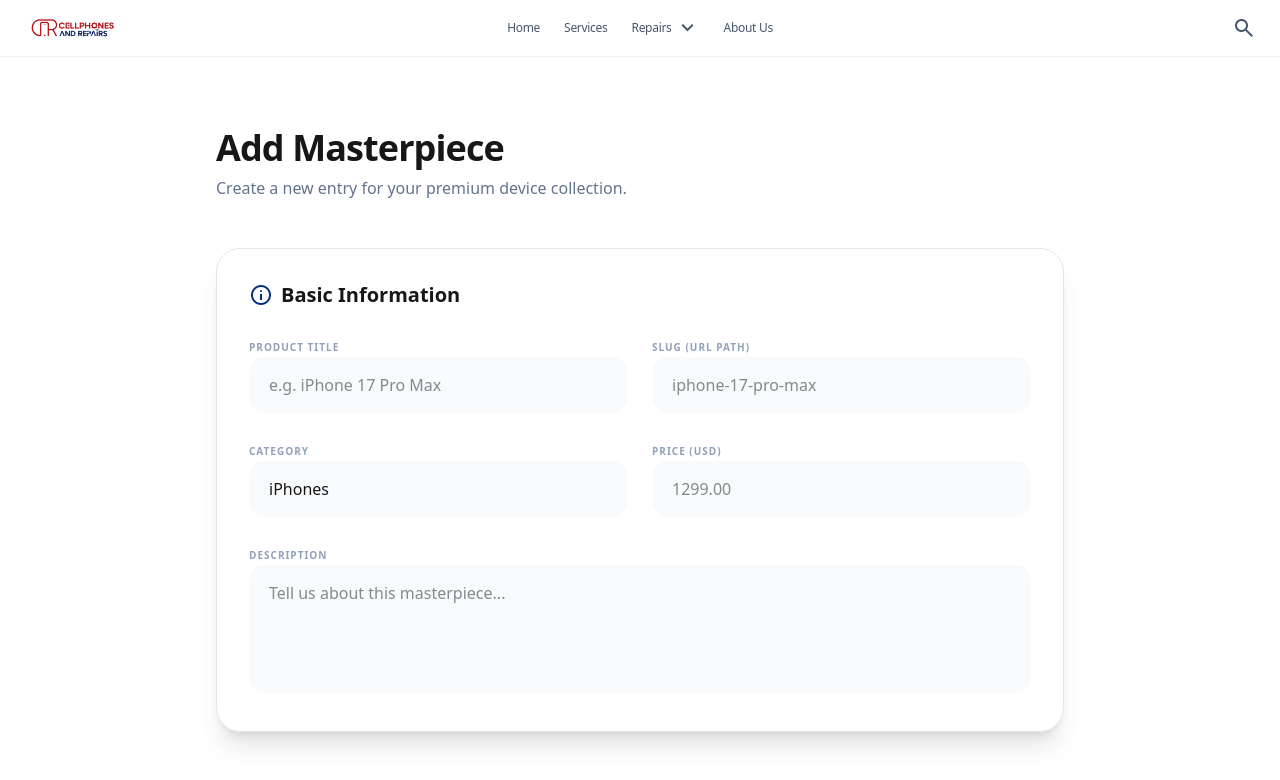
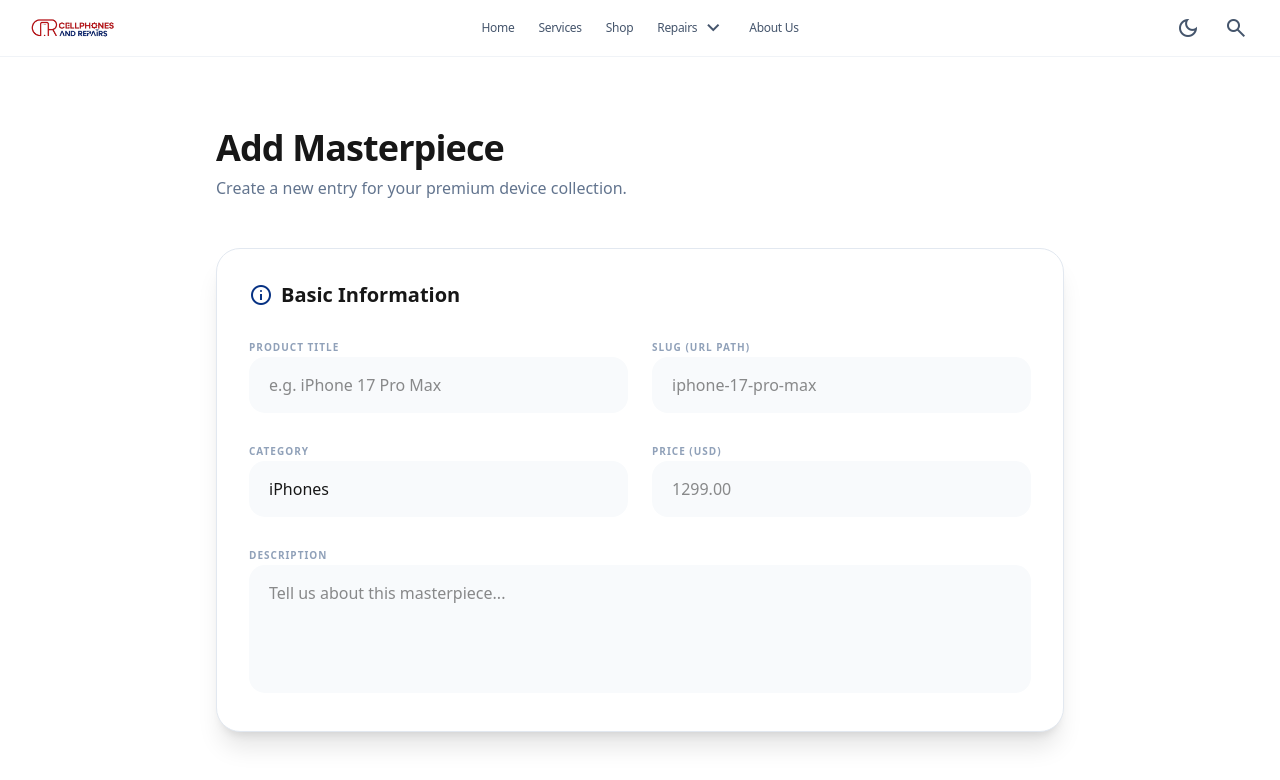
Before and after one commit to FlyPGppVz/PhonesAndRepairs-Final, a Next.js app: page /admin/shop/new in a window 1280 px wide. Shown: the top 780 px of the page. Built offline with nearby package versions, Linux system fonts and the light colour scheme.

Commit message:
fix: restore night mode toggle and admin/shop navigation links

```diff
--- a/src/components/Navbar.tsx
+++ b/src/components/Navbar.tsx
@@ -5,6 +5,8 @@ import Link from 'next/link';
 import { usePathname, useRouter } from 'next/navigation';
 import { supabase } from '@/lib/supabase';
 import { useCart } from '@/context/CartContext';
+
+import ThemeToggle from './ThemeToggle';
 
 export default function Navbar() {
   const pathname = usePathname();
@@ -45,9 +47,10 @@ export default function Navbar() {
           </Link>
         </div>
 
-        <div className="hidden md:flex flex-[2] items-center justify-center gap-6 font-sans text-[12px] font-medium tracking-tight">
+        <div className="hidden md:flex flex-[3] items-center justify-center gap-6 font-sans text-[12px] font-medium tracking-tight">
           <Link href="/" className={`${pathname === '/' ? 'text-blue-600 dark:text-blue-400' : 'text-slate-600 dark:text-slate-400'} hover:text-blue-500 transition-colors`}>Home</Link>
           <Link href="/services" className={`${pathname === '/services' ? 'text-blue-600 dark:text-blue-400' : 'text-slate-600 dark:text-slate-400'} hover:text-blue-500 transition-colors`}>Services</Link>
+          <Link href="/shop" className={`${pathname?.startsWith('/shop') ? 'text-blue-600 dark:text-blue-400' : 'text-slate-600 dark:text-slate-400'} hover:text-blue-500 transition-colors`}>Shop</Link>
 
           <div className="relative group">
             <button className={`${pathname?.startsWith('/repairs') ? 'text-blue-600 dark:text-blue-400' : 'text-slate-600 dark:text-slate-400'} hover:text-blue-500 transition-colors flex items-center gap-1`}>
@@ -65,10 +68,15 @@ export default function Navbar() {
           </div>
 
           <Link href="/about" className={`${pathname === '/about' ? 'text-blue-600 dark:text-blue-400' : 'text-slate-600 dark:text-slate-400'} hover:text-blue-500 transition-colors`}>About Us</Link>
+
+          {user?.email?.startsWith('flypg65') && (
+            <Link href="/admin/shop" className={`${pathname?.startsWith('/admin') ? 'text-blue-600 dark:text-blue-400' : 'text-slate-600 dark:text-slate-400'} hover:text-blue-500 transition-colors font-bold border-l pl-6 border-slate-200 dark:border-white/10`}>Admin</Link>
+          )}
         </div>
 
-        <div className="flex-1 flex items-center justify-end gap-4">
-          <button className="material-symbols-outlined text-slate-600 dark:text-slate-400 text-[18px] hover:text-blue-500 transition-colors">search</button>
+        <div className="flex-1 flex items-center justify-end gap-2">
+          <ThemeToggle />
+          <button className="material-symbols-outlined text-slate-600 dark:text-slate-400 text-[18px] hover:text-blue-500 transition-colors p-2">search</button>
         </div>
       </nav>
     </header>
--- /dev/null
+++ b/src/components/ThemeToggle.tsx
@@ -0,0 +1,33 @@
+'use client';
+
+import { useEffect, useState } from 'react';
+
+export default function ThemeToggle() {
+  const [isDark, setIsDark] = useState(false);
+
+  useEffect(() => {
+    // On mount, check current theme
+    const theme = localStorage.getItem('theme') || (window.matchMedia('(prefers-color-scheme: dark)').matches ? 'dark' : 'light');
+    const isDarkMode = theme === 'dark';
+    setIsDark(isDarkMode);
+    document.documentElement.classList.toggle('dark', isDarkMode);
+  }, []);
+
+  const toggleTheme = () => {
+    const newMode = !isDark;
+    setIsDark(newMode);
+    const theme = newMode ? 'dark' : 'light';
+    localStorage.setItem('theme', theme);
+    document.documentElement.classList.toggle('dark', newMode);
+  };
+
+  return (
+    <button
+      onClick={toggleTheme}
+      className="material-symbols-outlined text-slate-600 dark:text-slate-400 text-[20px] hover:text-blue-500 transition-all p-2 rounded-full hover:bg-slate-100 dark:hover:bg-white/5 active:scale-90"
+      aria-label="Toggle Night Mode"
+    >
+      {isDark ? 'light_mode' : 'dark_mode'}
+    </button>
+  );
+}
```
